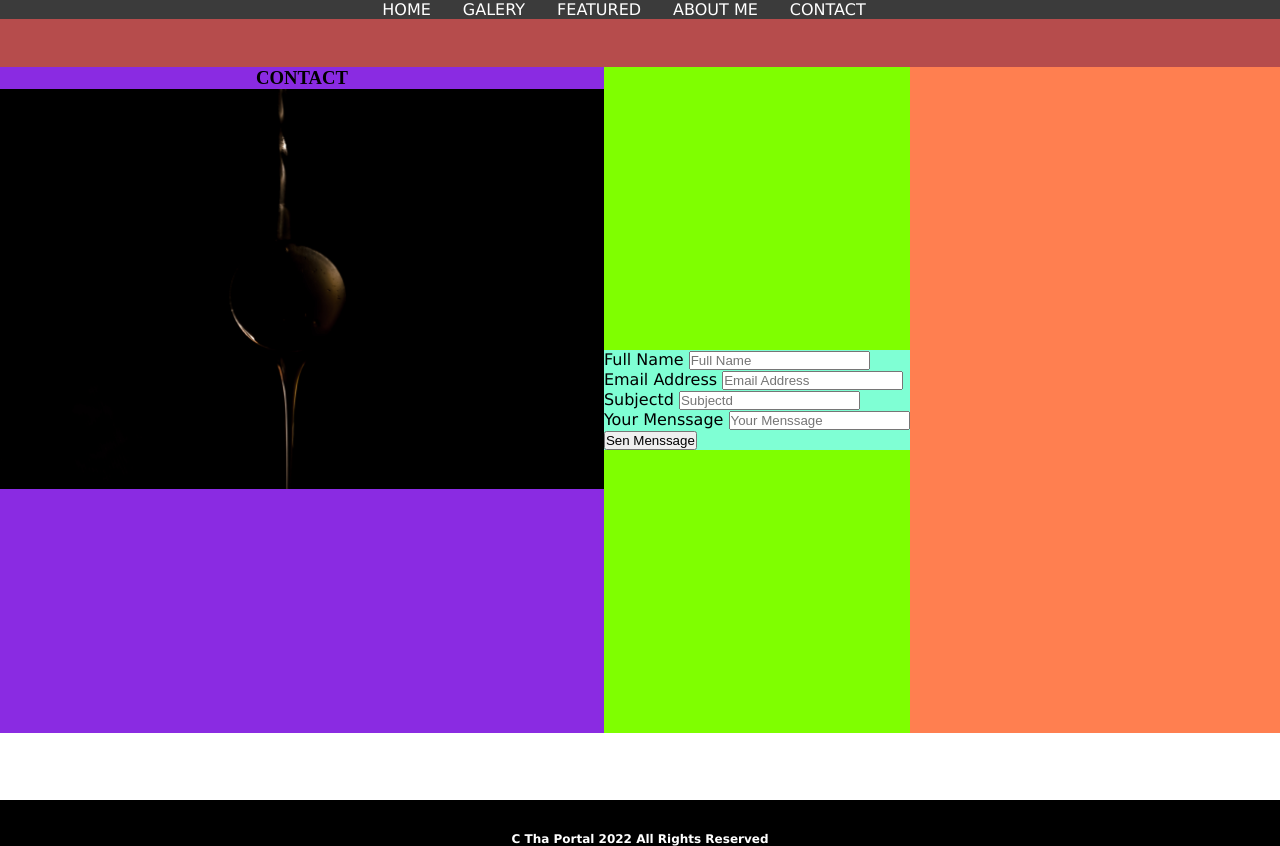
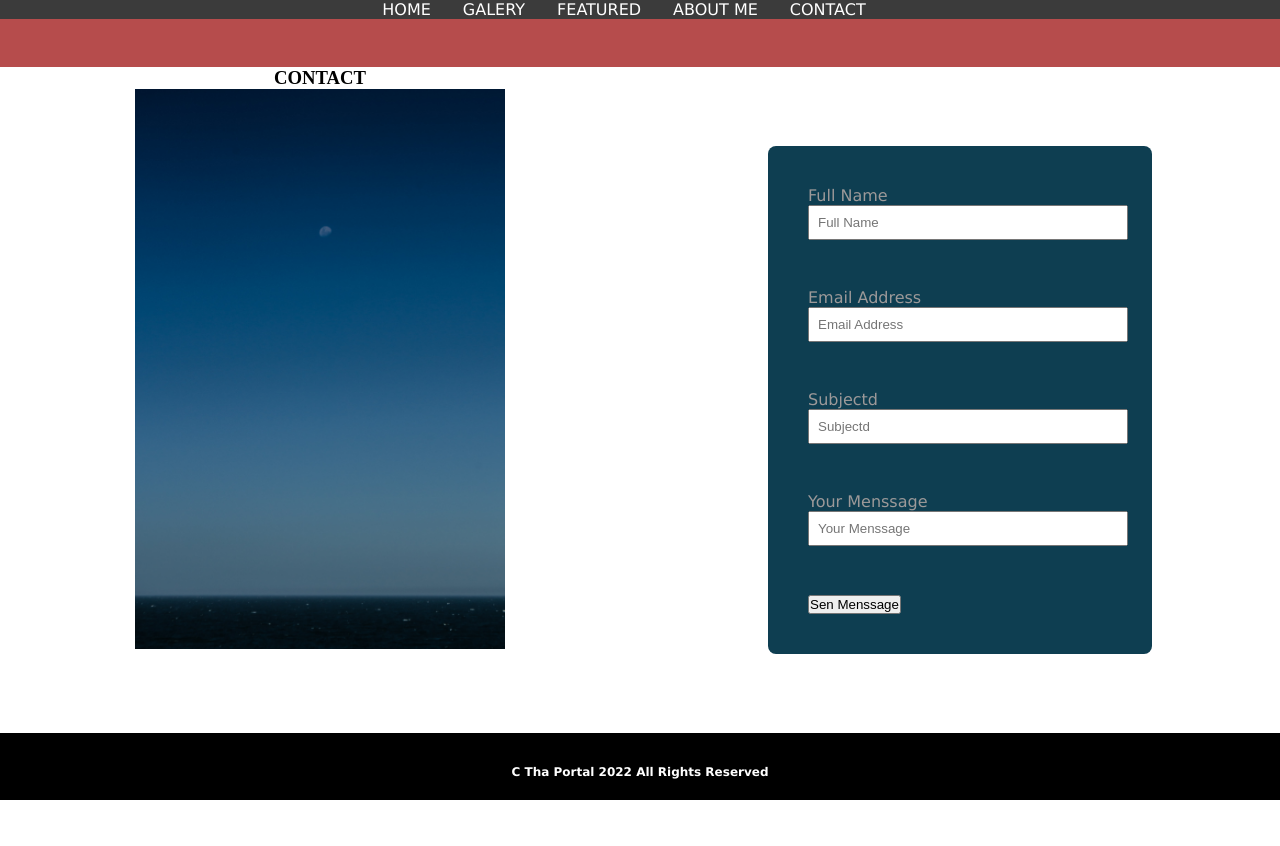
Before and after one commit to GFAT2022/elportal-gastonfernandez, a plain HTML site: page paginas/contact.html in a window 1280 px wide. After the commit the page ends 800 px from the top, so only its background shows below. Drawn offline with Linux system fonts and the light colour scheme.

Commit message:
grabo segunda entrega final

```diff
--- a/css/estilo.css
+++ b/css/estilo.css
@@ -18,6 +18,8 @@
 
 
 }
+
+
 
 .ulindex{
 
@@ -107,7 +109,7 @@ h2{
 }
 
 .mainAboutme{
-    background-color: cornflowerblue;
+    /*background-color: cornflowerblue;*/
     display: flex;
     align-items: center;
     justify-content: center;
@@ -128,36 +130,67 @@ h2{
 
 }
 
+
+
+
+
+
 .mainContact{
-    background-color: coral;
+   /* background-color: coral;*/
     display: flex;
+    width: 100%;
 }
 
 
 .mainContact__section{
-    background-color:blueviolet;
+    /*background-color:blueviolet;*/
+    width: 50%;
+    text-align: center;
+
 }
 
 h3{
     text-align: center;
 }
 .mainContact__section__img {
-    max-width: 50vw;
-    max-height: 50vh;
+    max-width: 70vw;
+    max-height: 70vh;
+
+
+}
+
+
+
+
+.formClass{
+    background-color: rgb(14, 62, 81);
+    display: flex;
+    flex-direction: column;
+    width: 30%;
+    margin: auto;
+    padding: 1rem;
+    color: rgb(156, 153, 153);
+    border-radius: 0.5rem;
 }
 
 .formDiv__box1{
-    background-color: aquamarine;
+    /*background-color: aquamarine;*/
     font-family: Verdana, Geneva, Tahoma, sans-serif;
     justify-content: center;
+    padding: 1rem;
+    margin: 0.5rem;
 }
 
-.formClass{
-    background-color: chartreuse;
-    display: flex;
-    flex-direction: column;
-    justify-content: center;
+.imput{
+    outline: none;
+    padding: 0.5rem;
+    width: 25vw;
+
 }
+
+
+
+
 
 
 .li:hover{
--- a/paginas/contact.html
+++ b/paginas/contact.html
@@ -20,33 +20,36 @@
         </header>
 
         <main class="mainContact">
+
             <Section class="mainContact__section">
                 <h3>CONTACT</h3>
-                <img class="mainContact__section__img" src="../imagenes/imag13.jpg" alt="">
+                <img class="mainContact__section__img" src="../imagenes/imag15.jpg" alt="">
             </Section>
+
             <form class="formClass" action="">
                 <div class="formDiv__box1">
-                    <label for="">Full Name</label>
-                    <input type="text" placeholder="Full Name">
+                    <label for="">Full Name</label><br>
+                    <input class="imput" type="text" placeholder="Full Name">
                 </div>
                 <div class="formDiv__box1">
-                    <label for="">Email Address</label>
-                    <input type="text" placeholder="Email Address" required>
+                    <label for="">Email Address</label><br>
+                    <input class="imput" type="text" placeholder="Email Address" required>
                 </div>
                 <div class="formDiv__box1">
-                    <label for="">Subjectd</label>
-                    <input type="text" placeholder="Subjectd">
+                    <label for="">Subjectd</label><br>
+                    <input class="imput" type="text" placeholder="Subjectd">
                 </div>
                 <div class="formDiv__box1">
-                    <label for="">Your Menssage</label>
-                    <input type="text" placeholder="Your Menssage">
+                    <label for="">Your Menssage</label><br>
+                    <input class="imput" type="text" placeholder="Your Menssage">
                 </div>
                 <div class="formDiv__box1">
                     <input type="submit" value="Sen Menssage">
                 </div>
             </form>
+
         </main>
-    </div>
+
         <footer class="footerIndex">
             <h2>C Tha Portal 2022 All Rights Reserved</h2>
         </footer>
```
Also changed, not shown: index.html (+2 -29 lines), paginas/galery.html (+5 -28 lines).
